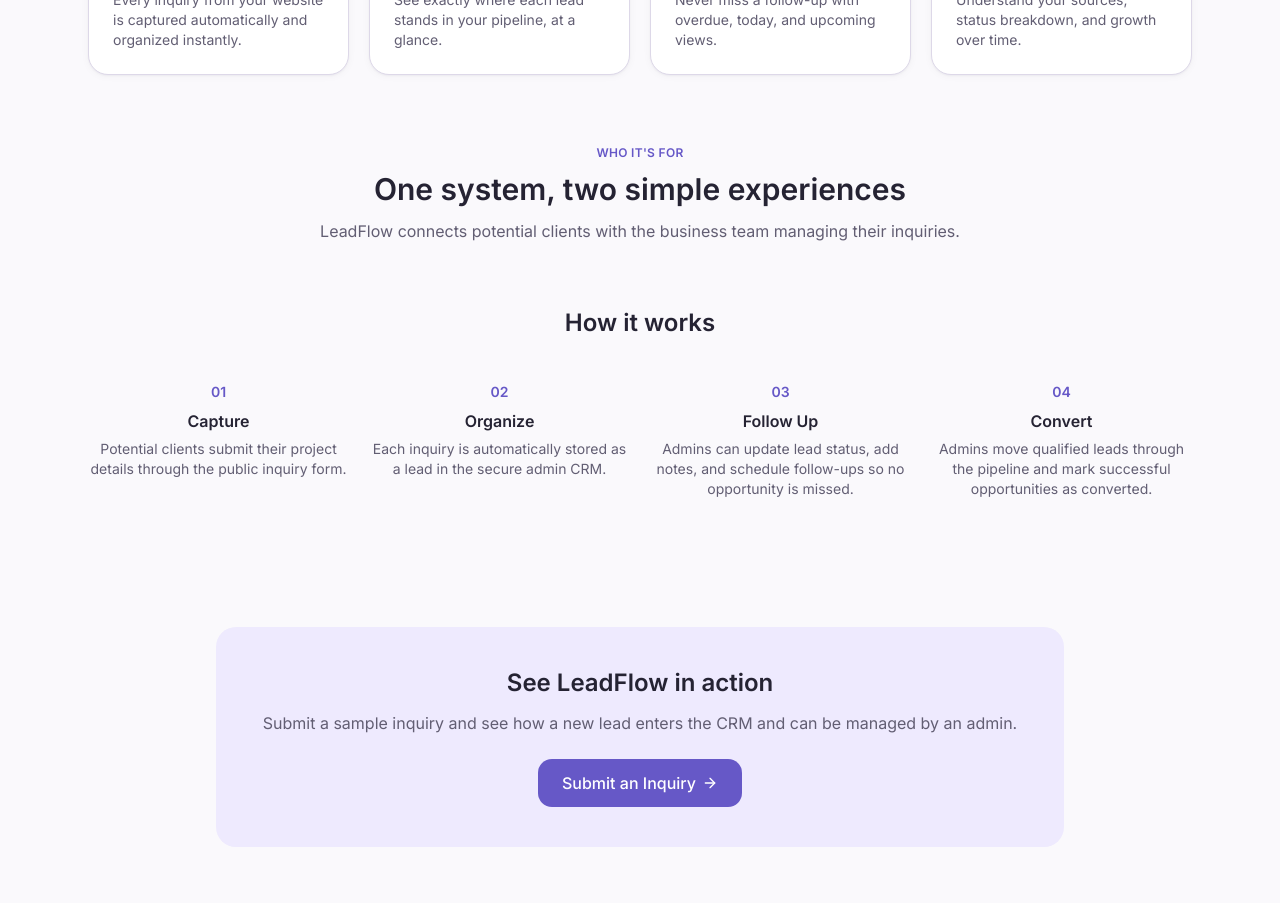
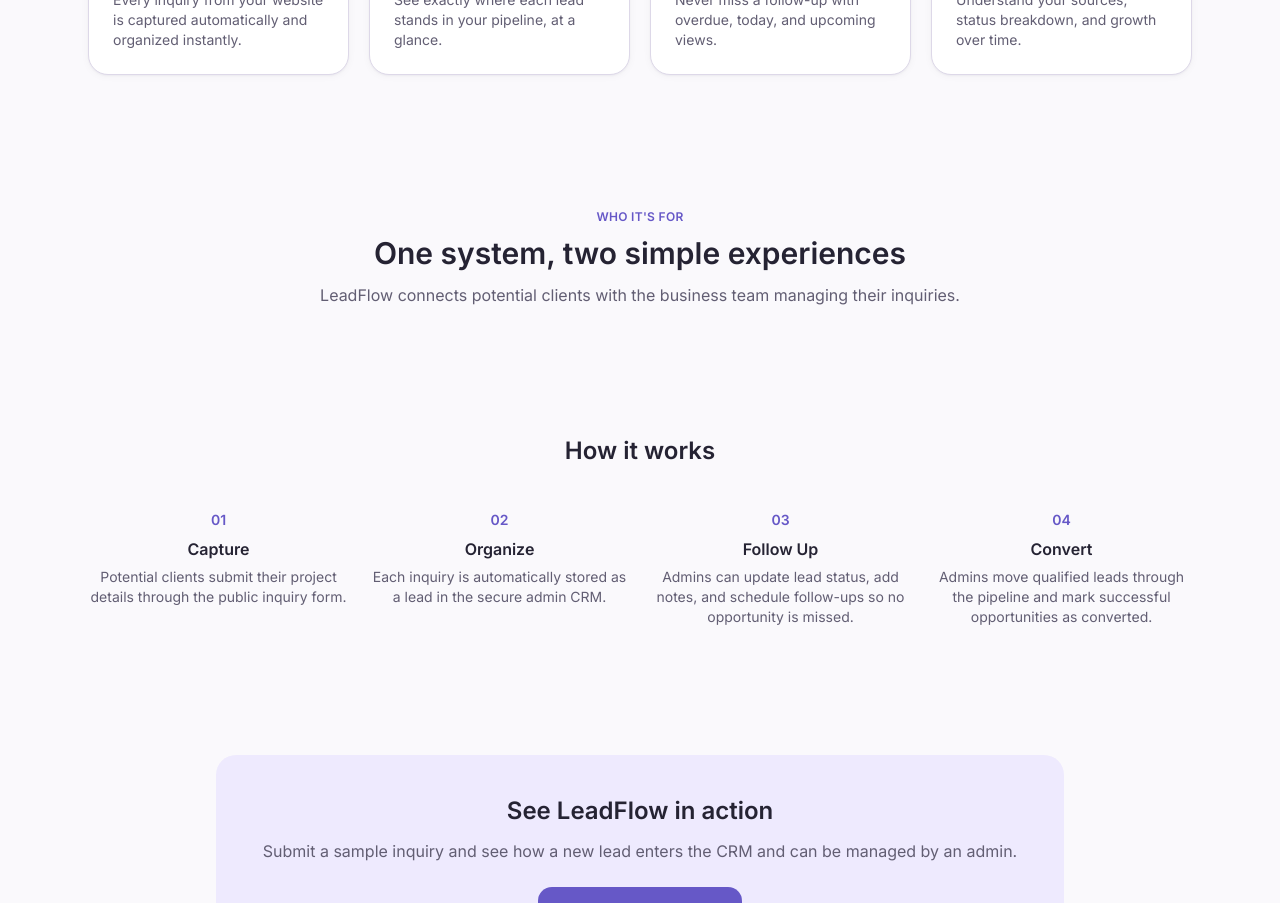
Before and after one commit to A-Ankitha/FUTURE_FS_02, a React (Vite) app in the folder frontend/: page / in a window 1280 px wide. Shown: the part 860-1763 px from the top of the page. Built offline with nearby package versions, Linux system fonts and the light colour scheme; no server answers.

Commit message:
Fix: Section Fixed

```diff
--- a/frontend/src/pages/Landing.jsx
+++ b/frontend/src/pages/Landing.jsx
@@ -124,6 +124,7 @@
         </div>
       </section>
 
+      <section id="about" className="max-w-6xl mx-auto px-4 sm:px-6 py-16">
         <div className="text-center max-w-2xl mx-auto">
           <span id="about" className="text-xs font-semibold tracking-wide text-lavender">
             WHO IT'S FOR
@@ -137,6 +138,7 @@
             LeadFlow connects potential clients with the business team managing their inquiries.
           </p>
         </div>
+      </section>
 
       {/* How it works */}
       <section id="how-it-works" className="max-w-6xl mx-auto px-4 sm:px-6 py-16">
```
Lines whose indentation alone changed are shown as unchanged.
